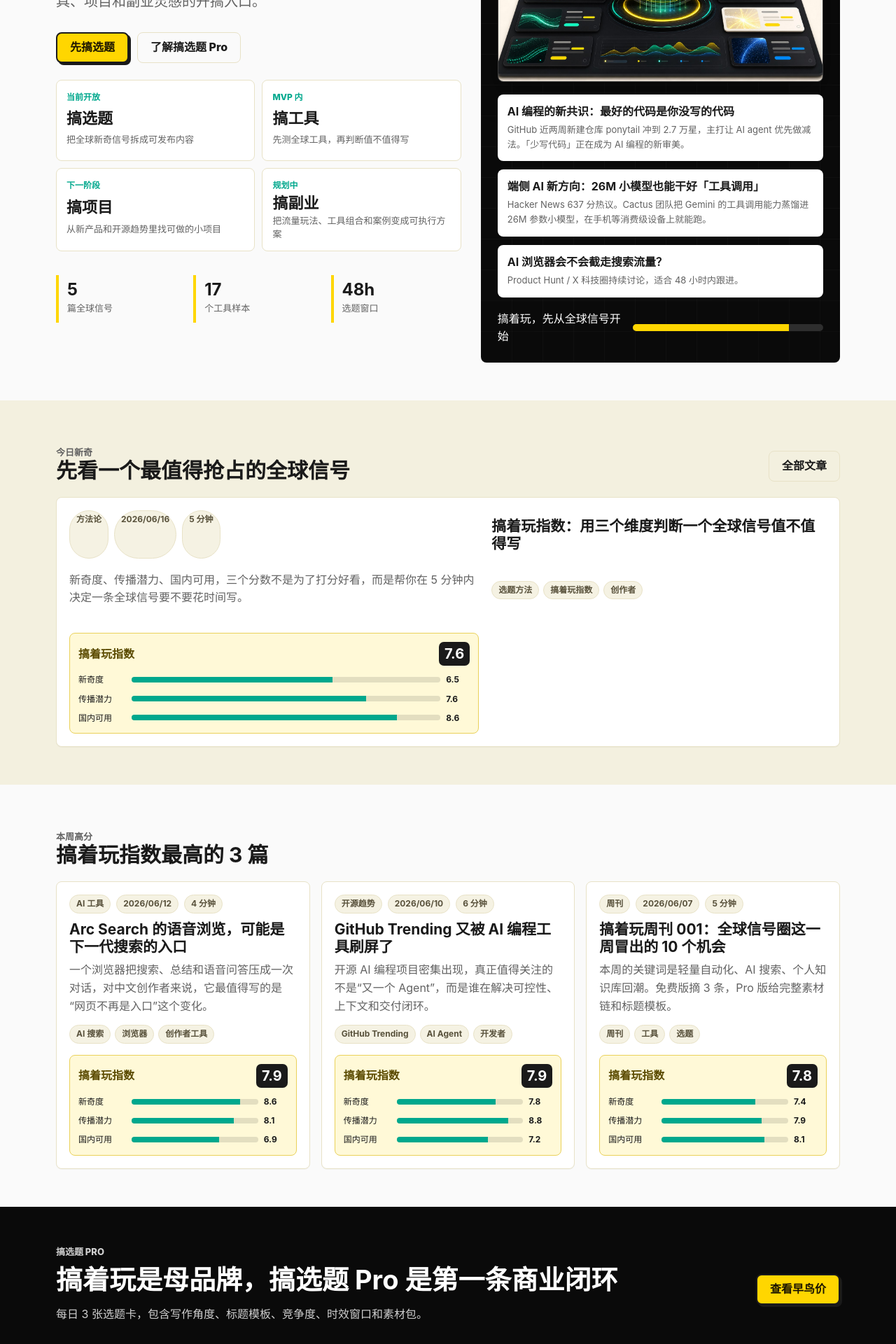
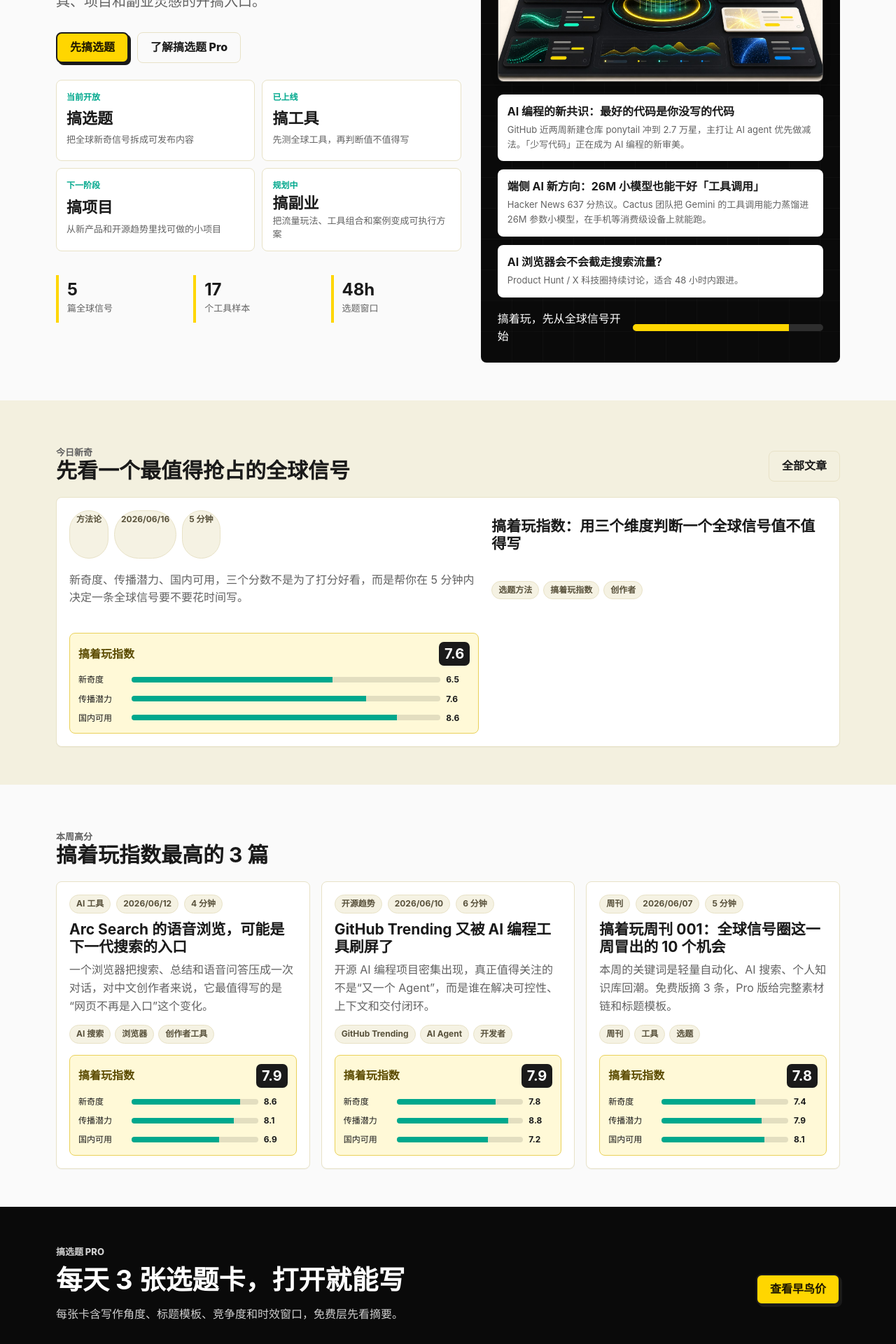
Before and after one commit to HelloChina-app/gaozhewan, a Next.js app: page / in a window 1280 px wide. Shown: the part 340-2260 px from the top of the page at 70% size. Built offline with nearby package versions, Linux system fonts and the light colour scheme; no server answers.

Commit message:
建立日检

```diff
--- a/app/page.tsx
+++ b/app/page.tsx
@@ -30,7 +30,7 @@ export default function HomePage() {
     {
       title: "搞工具",
       desc: "先测全球工具，再判断值不值得写",
-      status: "MVP 内",
+      status: "已上线",
       href: "/tools"
     },
     {
@@ -155,9 +155,9 @@ export default function HomePage() {
         <div className="section-inner pro-cta">
           <div>
             <p className="eyebrow">搞选题 Pro</p>
-            <h2>搞着玩是母品牌，搞选题 Pro 是第一条商业闭环</h2>
+            <h2>每天 3 张选题卡，打开就能写</h2>
             <p>
-              每日 3 张选题卡，包含写作角度、标题模板、竞争度、时效窗口和素材包。
+              每张卡含写作角度、标题模板、竞争度和时效窗口，免费层先看摘要。
             </p>
           </div>
           <Link className="button" href="/pricing">
@@ -210,7 +210,7 @@ export default function HomePage() {
             <p className="eyebrow">邮件订阅</p>
             <h2>把全球新奇雷达发到你的邮箱</h2>
             <p>
-              免费层用于验证选题和培养 Pro 转化。上线早期建议同步公众号和小红书，把邮件列表作为长期资产。
+              每天一条最值得写的全球信号，直接发到你邮箱。免费，随时退订。
             </p>
           </div>
           <SubscribeForm source="home" />
```
Also changed, not shown: 1 other file (tests, documents, lock files or other folders).
